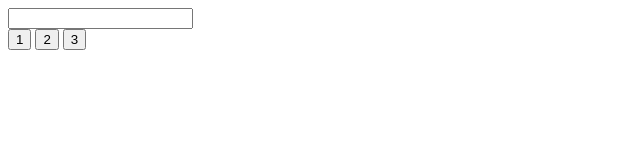
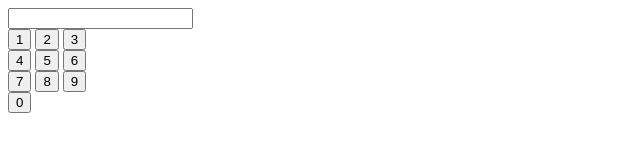
Before and after one commit to CharleeBrown/jsCalculator, a plain HTML site: page calcView.html in a window 1280 px wide. Shown: the whole page, without its empty margins (0-640 px from the left). Drawn offline with Linux system fonts and the light colour scheme.

Commit message:
Added the rest of the numbers.

```diff
--- a/calcView.html
+++ b/calcView.html
@@ -13,6 +13,21 @@
             <input type="submit" id="numTwo" value = "2" onclick="enterButton(this)"/>
             <input type="submit" id="numThree" value="3" onclick = "enterButton(this)"/>
         </div>
+        <div class="row">
+            <input type="submit"  id="numFour" value ="4" onclick="enterButton(this)"/>
+            <input type="submit" id="numFive" value = "5" onclick="enterButton(this)"/>
+            <input type="submit" id="numSix" value="6" onclick = "enterButton(this)"/>
+        </div>
+        <div class="row">
+            <input type="submit"  id="numSeven" value ="7" onclick="enterButton(this)"/>
+            <input type="submit" id="numEight" value = "8" onclick="enterButton(this)"/>
+            <input type="submit" id="numNine" value="9" onclick = "enterButton(this)"/>
+        </div>
+        <div class="row">
+            <div class="col">
+                <input type="submit" id="numZero" value = "0" onclick ="enterButton(this)"/>
+            </div>
+        </div>
     </BODY>
     <script src = "calcScript.js"></script>
 </HTML>
```
